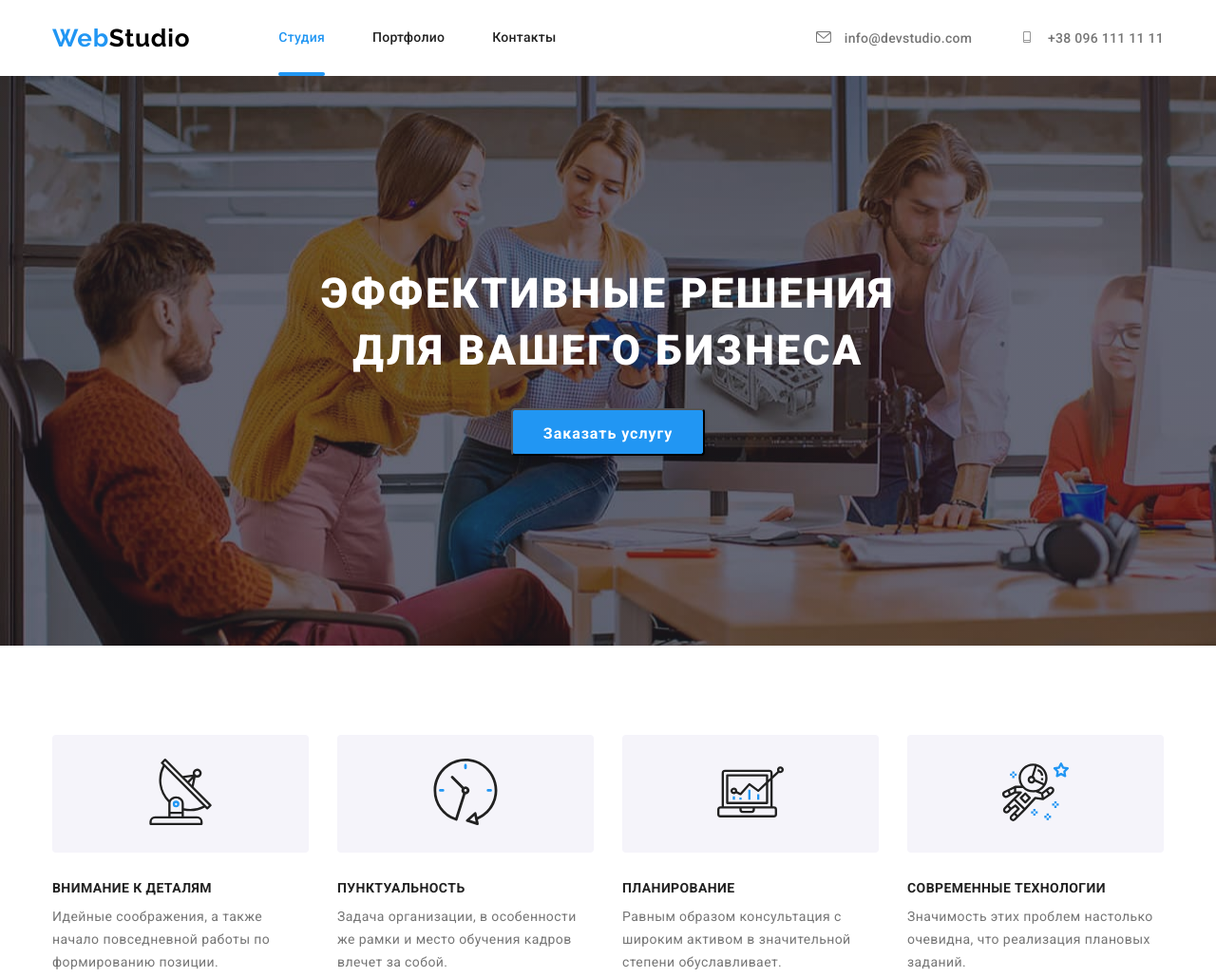
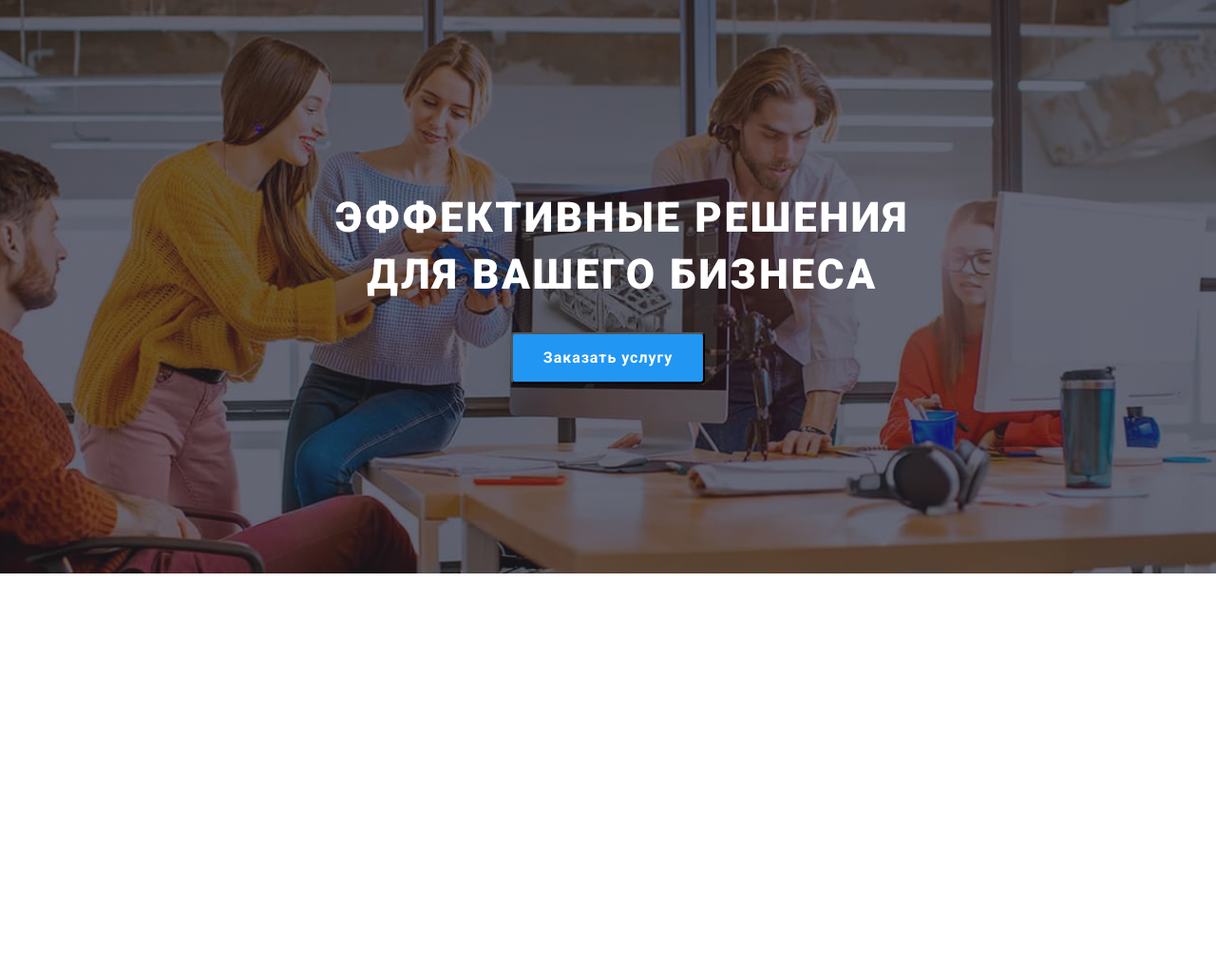
Before and after one commit to Vitaliy-1915/goit-markup-hw-08, a plain HTML site: page index.html in a window 1280 px wide. Shown: the top 1029 px of the page at 95% size. After the commit the page ends 800 px from the top, so only its background shows below. Drawn offline with nearby package versions, Linux system fonts and the light colour scheme.

Commit message:
Добавил стили и фото для hero (480px, 768px и 1200px)

```diff
--- a/index.html
+++ b/index.html
@@ -19,7 +19,7 @@
   </head>
   <body>
     <!--шапка сайта-->
-    <header class="header">
+    <!-- <header class="header">
       <div class="conteiner">
         <nav class="nav">
           <a class="logo" href="./index.html"
@@ -66,7 +66,7 @@
           </li>
         </ul>
       </div>
-    </header>
+    </header> -->
 
     <!--герой-->
     <main class="main">
@@ -74,15 +74,15 @@
         <div class="conteiner">
           <div class="conteiner-hero-banner">
             <h1 class="hero-banner">Эффективные решения для вашего бизнеса</h1>
+            <button class="hero-banner-btn" type="button" data-modal-open>
+              Заказать услугу
+            </button>
           </div>
-          <button class="hero-banner-btn" type="button" data-modal-open>
-            Заказать услугу
-          </button>
         </div>
       </section>
 
       <!--принципы работы студии-->
-      <section class="principles">
+      <!-- <section class="principles">
         <div class="conteiner">
           <h2 class="visually-hidden">Наши принципы</h2>
           <ul class="principles-list">
@@ -136,10 +136,10 @@
             </li>
           </ul>
         </div>
-      </section>
+      </section> -->
 
       <!--возможности студии-->
-      <section class="description">
+      <!-- <section class="description">
         <div class="conteiner">
           <h2 class="description-title">Чем мы занимаемся</h2>
           <ul class="description-list">
@@ -177,10 +177,10 @@
             </li>
           </ul>
         </div>
-      </section>
+      </section> -->
 
       <!--команда студии-->
-      <section class="team">
+      <!-- <section class="team">
         <div class="conteiner">
           <h2 class="description-title">Наша команда</h2>
           <ul class="team-list">
@@ -359,10 +359,10 @@
             </li>
           </ul>
         </div>
-      </section>
+      </section> -->
 
       <!-- клиенты студии -->
-      <section class="clients">
+      <!-- <section class="clients">
         <div class="conteiner">
           <h2 class="clients-title">Постоянные клиенты</h2>
           <ul class="clients-list">
@@ -446,12 +446,12 @@
             </div>
           </ul>
         </div>
-      </section>
+      </section> -->
     </main>
     <!--подвал-->
-    <footer class="footer">
-      <!--контактная инфо-->
-      <section class="footer-contact">
+    <!-- <footer class="footer"> -->
+    <!--контактная инфо-->
+    <!-- <section class="footer-contact">
         <div class="conteiner">
           <address class="footer-address">
             <h2 class="visually-hidden">контакты</h2>
@@ -543,8 +543,8 @@
             </div>
           </form>
         </div>
-      </section>
-    </footer>
+      </section>  -->
+    <!-- </footer> -->
 
     <div class="backdrop is-hidden" data-modal>
       <div class="modal">
--- a/sass/base/_conteiner.scss
+++ b/sass/base/_conteiner.scss
@@ -1,7 +1,24 @@
 .conteiner {
-  margin-left: auto;
-  margin-right: auto;
-  width: 1200px;
+  width: 100%;
   padding-left: 15px;
   padding-right: 15px;
+  margin: 0 auto;
 }
+
+@media screen and (min-width: 480px) {
+  .conteiner {
+    max-width: 480px;
+  }
+}
+
+@media screen and (min-width: 768px) {
+  .conteiner {
+    max-width: 768px;
+  }
+}
+
+@media screen and (min-width: 1200px) {
+  .conteiner {
+    max-width: 1200px;
+  }
+}
--- a/sass/layout/_hero.scss
+++ b/sass/layout/_hero.scss
@@ -1,39 +1,115 @@
 .hero {
-  background: #c4c4c4;
-  background: linear-gradient(rgba(47, 48, 58, 0.4), rgba(47, 48, 58, 0.4)),
-    url(../images/img-0.jpg);
+  background-image: linear-gradient(
+      rgba(47, 48, 58, 0.4),
+      rgba(47, 48, 58, 0.4)
+    ),
+    url(../images/img-m-1x.jpg);
   background-repeat: no-repeat;
-  background-size: cover;
+  background-position: center top;
+  background-size: 480px 400px;
+}
 
-  & .conteiner {
-    text-align: center;
-    padding: 200px 252px;
+.conteiner-hero-banner {
+  text-align: center;
+  padding: 118px 45px;
+}
+
+@media screen and (min-device-pixel-ratio: 2) and (min-width: 320px),
+  screen and (min-resolution: 192dpi) and (min-width: 320px),
+  screen and (min-resolution: 2dppx) and (min-width: 320px) {
+  .hero {
+    background-image: linear-gradient(
+        rgba(47, 48, 58, 0.4),
+        rgba(47, 48, 58, 0.4)
+      ),
+      url(../images/img-m-@2x.jpg);
   }
 }
 
 .hero-banner {
   font-weight: 900;
-  font-size: 44px;
-  line-height: 1.36;
+  font-size: 26px;
+  line-height: 1.62;
   letter-spacing: 0.06em;
   text-transform: uppercase;
-  width: 696px;
+  margin-bottom: 30px;
   color: #ffffff;
-  /* color: #000000; */
 
   &-btn {
     font-weight: 700;
     font-size: 16px;
     line-height: 1.88;
     letter-spacing: 0.06em;
-    height: 50px;
+    min-height: 50px;
     min-width: 200px;
     padding: 10px 32px;
-    margin-top: 30px;
     background: #2196f3;
     box-shadow: 0px 4px 4px rgba(0, 0, 0, 0.15);
     border-radius: 4px;
     color: #ffffff;
-    /* color: #000000; */
   }
 }
+
+@media screen and (min-width: 768px) {
+  .hero {
+    background-image: linear-gradient(
+        rgba(47, 48, 58, 0.4),
+        rgba(47, 48, 58, 0.4)
+      ),
+      url(../images/img-t-1x.jpg);
+    background-size: 768px 400px;
+  }
+
+  .conteiner-hero-banner {
+    padding: 118px 189px;
+  }
+
+  @media screen and (min-device-pixel-ratio: 2) and (min-width: 768px),
+    screen and (min-resolution: 192dpi) and (min-width: 768px),
+    screen and (min-resolution: 2dppx) and (min-width: 768px) {
+    .hero {
+      background-image: linear-gradient(
+          rgba(47, 48, 58, 0.4),
+          rgba(47, 48, 58, 0.4)
+        ),
+        url(../images/img-t-@2x.jpg);
+    }
+  }
+}
+
+@media screen and (min-width: 1200px) {
+  .hero {
+    background-image: linear-gradient(
+        rgba(47, 48, 58, 0.4),
+        rgba(47, 48, 58, 0.4)
+      ),
+      url(../images/img-d-1x.jpg);
+    background-size: cover;
+  }
+
+  .conteiner-hero-banner {
+    padding: 200px 252px;
+  }
+
+  @media screen and (min-device-pixel-ratio: 2) and (min-width: 1200px),
+    screen and (min-resolution: 192dpi) and (min-width: 1200px),
+    screen and (min-resolution: 2dppx) and (min-width: 1200px) {
+    .hero {
+      background-image: linear-gradient(
+          rgba(47, 48, 58, 0.4),
+          rgba(47, 48, 58, 0.4)
+        ),
+        url(../images/img-d-@2x.jpg);
+    }
+  }
+
+  .hero-banner {
+    font-weight: 900;
+    font-size: 44px;
+    line-height: 1.36;
+    letter-spacing: 0.06em;
+    text-transform: uppercase;
+    width: 696px;
+    color: #ffffff;
+  }
+}
```
Also changed, not shown: css/main.css, css/main.min.css, css/portfolio.css, css/portfolio.min.css, images/img-d-1x.jpg (renamed from images/img-0.jpg), images/img-d-@2x.jpg (added), images/img-m-1x.jpg (added), images/img-m-@2x.jpg (added), images/img-t-1x.jpg (added), images/img-t-@2x.jpg (added), 4 other files.
